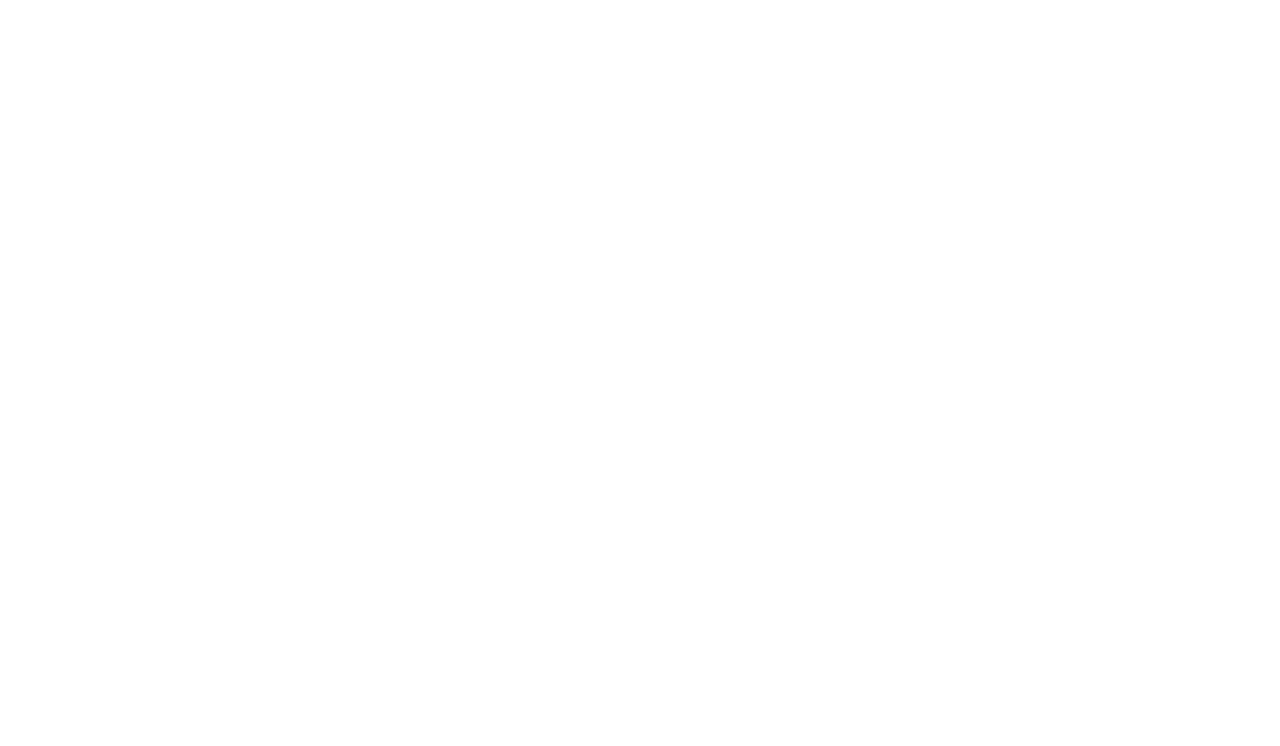
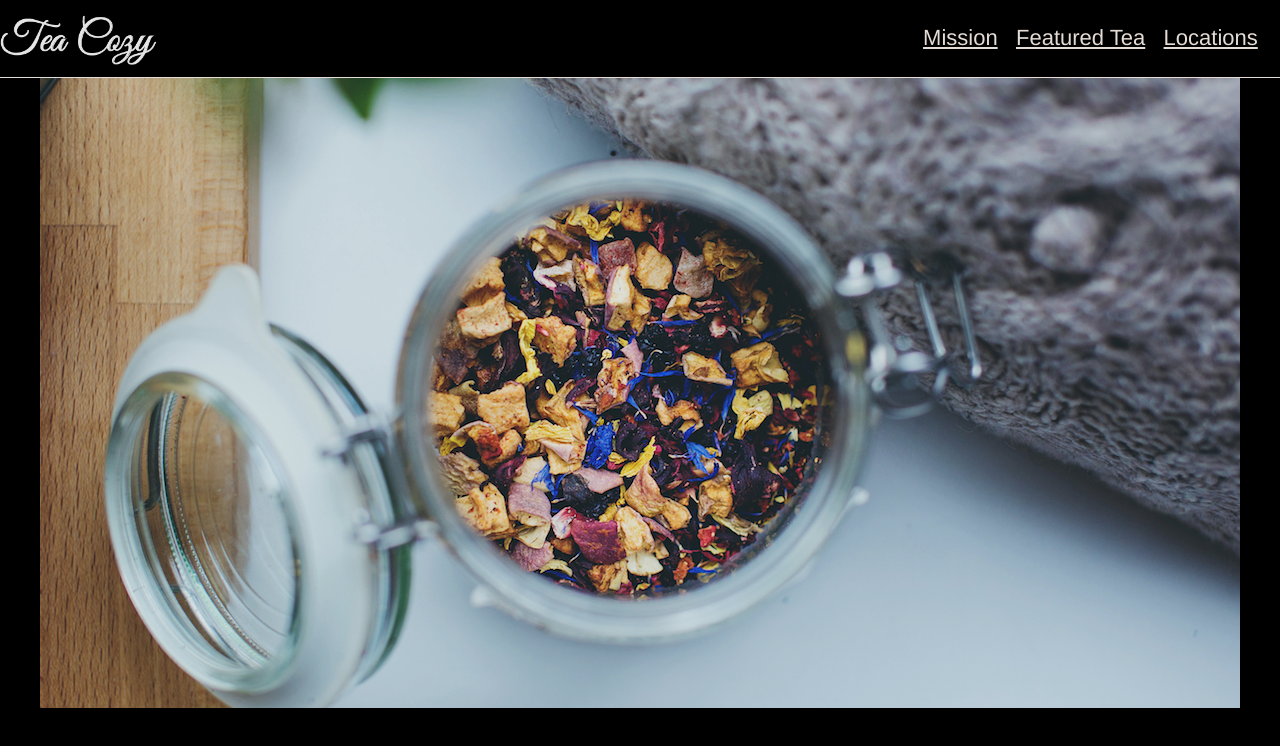
Before and after one commit to brittanysays1/teacozy, a plain HTML site: page index.html in a window 1280 px wide. Drawn offline with Linux system fonts and the light colour scheme.

Commit message:
create header and begin mission div

```diff
--- a/index.html
+++ b/index.html
@@ -2,7 +2,8 @@
 <html>
   <head>
     <meta charset="utf-8">
-    <title></title>
+    <title>Tea Cozy</title>
+    <link href="resources/style.css" type="text/css" rel="stylesheet">
   </head>
   <body>
 
@@ -10,9 +11,13 @@
     <div class="header">
 
         <div class="logo">
+          <img src="resources/img/logo.png" height="50px" width="auto"/>
         </div>
 
         <div class="nav">
+          <a href="#mission">Mission</a>&nbsp;&nbsp;
+          <a href="#teaofmonth">Featured Tea</a>&nbsp;&nbsp;
+          <a href="#locations">Locations</a>&nbsp;&nbsp;
         </div>
 
     </div>
--- a/resources/style.css
+++ b/resources/style.css
@@ -1,3 +1,46 @@
-div {
-  border: 1px solid black;
+body {
+  background-color: black;
+  font-family: Helvetica;
+  font-size: 22px;
+  color: seashell;
+  background-color: black;
+  opacity: 0.9;
+  display: flex;
+  justify-content: center;
 }
+
+.header {
+  display: flex;
+  flex-direction: row;
+  flex-wrap: wrap-reverse;
+  align-content: center;
+  justify-content: space-between;
+  height: 69px;
+  position: fixed;
+  background-color: black;
+  width: 100%;
+  border-bottom: 1px solid seashell;
+}
+
+.nav {
+  display: inline-block;
+  align-self: flex-end;
+  padding-right: 10px;
+  padding-top: 10px;
+}
+
+.nav a {
+  width: 90px;
+  text-decoration: underline;
+  font-family: Helvetica;
+  font-size: 22px;
+  color: seashell;
+}
+
+.mission {
+  height: 700px;
+  width: 1200px;
+  background-image: url("img/background.jpg");
+  display: flex;
+  align-self: center;
+}
```
